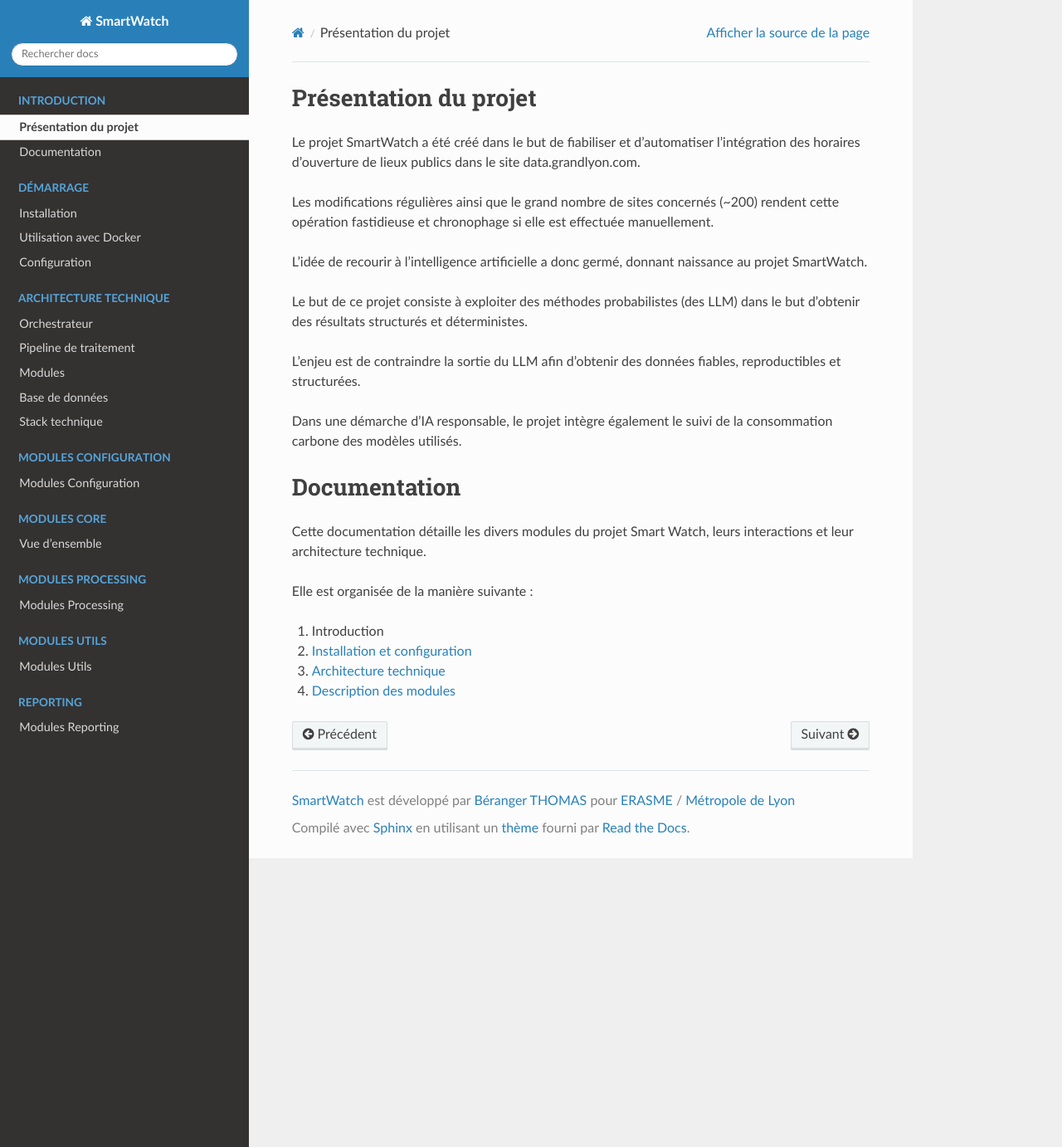
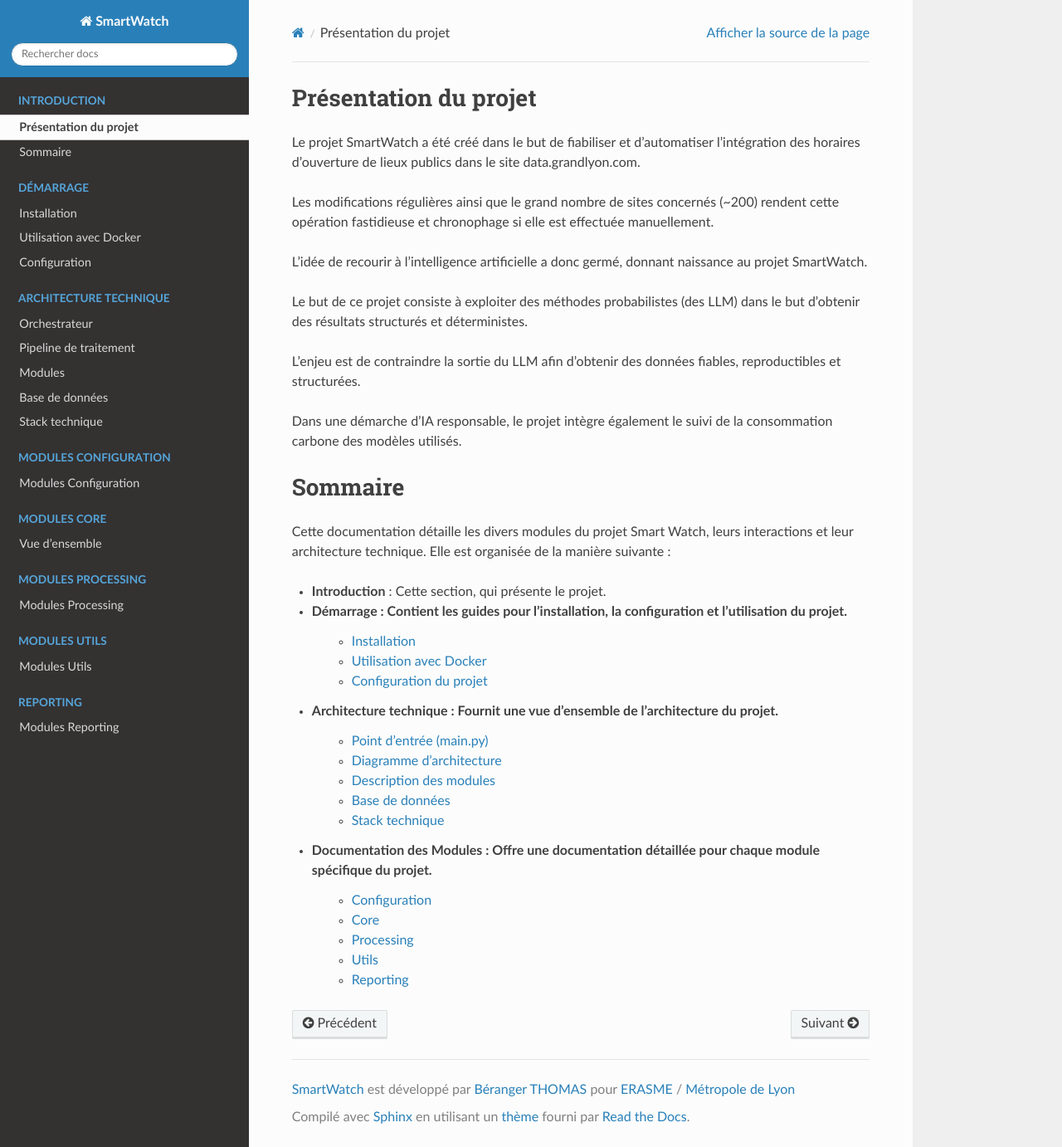
Before and after one commit to datagora-erasme/smart_watch, a Sphinx documentation site: the page built from docs/guide/introduction.rst, in a window 1280 px wide and 1382 px high. Shown: the whole window at 83% size. Built offline with Sphinx 7.4.7 and the Read the Docs theme 3.1.0, drawn with Linux system fonts in a browser that asks for light colours; pages that are not in the unit, such as notebooks, are missing from menus.

Commit message:
Amélioration documentation

```diff
--- a/docs/guide/configuration.rst
+++ b/docs/guide/configuration.rst
@@ -93,7 +93,7 @@ Envoi de rapport par email
 Pour permettre l'envoi du rapport par email, complétez ces variables.
 
 *   ``MAIL_EMETTEUR``: Adresse email de l'expéditeur.
-*   ``MAIL_RECEPTEUR``: Adresse(s) email du ou des destinataires (séparées par une virgule le cas échéant).
+*   ``MAIL_RECEPTEUR``: Adresse(s) email du ou des destinataires (séparées par une virgule si plusieurs).
 *   ``SMTP_SERVER``: Adresse du serveur SMTP.
 *   ``SMTP_PORT``: Port du serveur SMTP (ex: 465 pour SSL, 587 pour TLS).
 *   ``SMTP_LOGIN``: Votre nom d'utilisateur SMTP.
--- a/docs/guide/introduction.rst
+++ b/docs/guide/introduction.rst
@@ -13,14 +13,25 @@ L'enjeu est de contraindre la sortie du LLM afin d'obtenir des données fiables,
 
 Dans une démarche d'IA responsable, le projet intègre également le suivi de la consommation carbone des modèles utilisés.
 
-Documentation
-==============
+Sommaire
+========
 
-Cette documentation détaille les divers modules du projet Smart Watch, leurs interactions et leur architecture technique.
+Cette documentation détaille les divers modules du projet Smart Watch, leurs interactions et leur architecture technique. Elle est organisée de la manière suivante :
 
-Elle est organisée de la manière suivante :
-
-1. Introduction
-2. :doc:`Installation et configuration <installation>`
-3. :doc:`Architecture technique <../architecture/introduction>`
-4. :doc:`Description des modules <../architecture/modules>`
+* **Introduction** : Cette section, qui présente le projet.
+* **Démarrage** : Contient les guides pour l'installation, la configuration et l'utilisation du projet.
+    * :doc:`Installation <installation>`
+    * :doc:`Utilisation avec Docker <docker>`
+    * :doc:`Configuration du projet <configuration>`
+* **Architecture technique** : Fournit une vue d'ensemble de l'architecture du projet.
+    * :doc:`Point d'entrée (main.py) <../source/main>`
+    * :doc:`Diagramme d'architecture <../architecture/diagramme>`
+    * :doc:`Description des modules <../architecture/modules>`
+    * :doc:`Base de données <../architecture/bdd>`
+    * :doc:`Stack technique <../architecture/stack>`
+* **Documentation des Modules** : Offre une documentation détaillée pour chaque module spécifique du projet.
+    * :doc:`Configuration <../source/modules/config/index>`
+    * :doc:`Core <../source/modules/core/index>`
+    * :doc:`Processing <../source/modules/processing/index>`
+    * :doc:`Utils <../source/modules/utils/index>`
+    * :doc:`Reporting <../source/modules/reporting/index>`
```
Also changed, not shown: docs/guide/installation.rst (+36 -7 lines), docs/source/modules/utils/csv_polars.rst (added).
